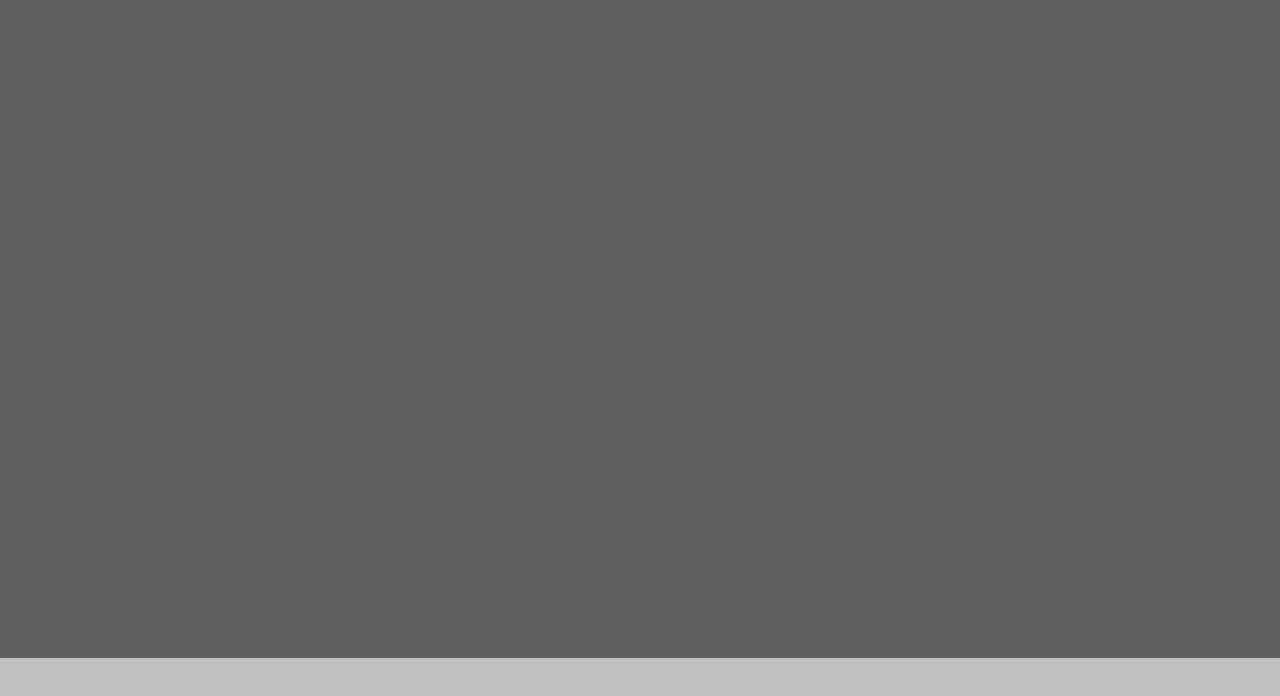
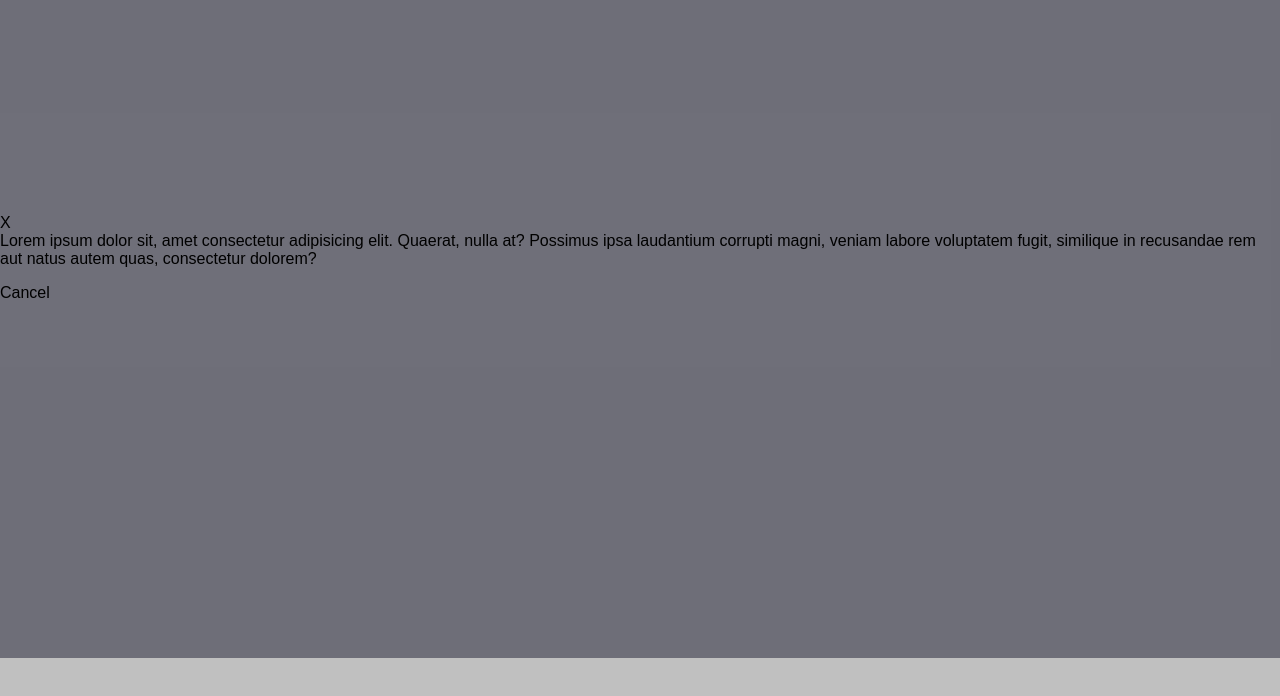
Before and after one commit to PJIceskull/User-Feedback, a website: page index.html in a window 1280 px wide. Shown: the part 142-838 px from the top of the page. Drawn offline with Linux system fonts and the light colour scheme.

Commit message:
add content for modal

```diff
--- a/css/styles.css
+++ b/css/styles.css
@@ -55,7 +55,6 @@ nav .login:hover {
 
 #modal {
   position: fixed;
-  background-color: rgba(0, 0, 0, 0.5);
   height: 100%;
   width: 100vw;
   top: 0;
@@ -63,5 +62,13 @@ nav .login:hover {
   align-items: center;
   justify-content: space-evenly;
 }
+#modal #modal-click-bg {
+  position: absolute;
+  background-color: rgba(30, 30, 50, 0.5);
+  width: 100%;
+  height: 100%;
+  top: 0;
+  z-index: -1;
+}
 
 /*# sourceMappingURL=styles.css.map */
--- a/index.html
+++ b/index.html
@@ -20,7 +20,20 @@
     <div id="app"></div>
 
     <!-- Modal / Pop up -->
-    <div id="modal"></div>
+    <div id="modal">
+      <div id="modal-click-bg" class="close"></div>
+      <div class="modal-content">
+        <div class="close-button">X</div>
+
+        <p>
+          Lorem ipsum dolor sit, amet consectetur adipisicing elit. Quaerat,
+          nulla at? Possimus ipsa laudantium corrupti magni, veniam labore
+          voluptatem fugit, similique in recusandae rem aut natus autem quas,
+          consectetur dolorem?
+        </p>
+        <span class="cancel-button">Cancel</span>
+      </div>
+    </div>
     <script src="lib/jquery-3.7.1.min.js"></script>
     <script type="module" src="app/app.js"></script>
   </body>
```
